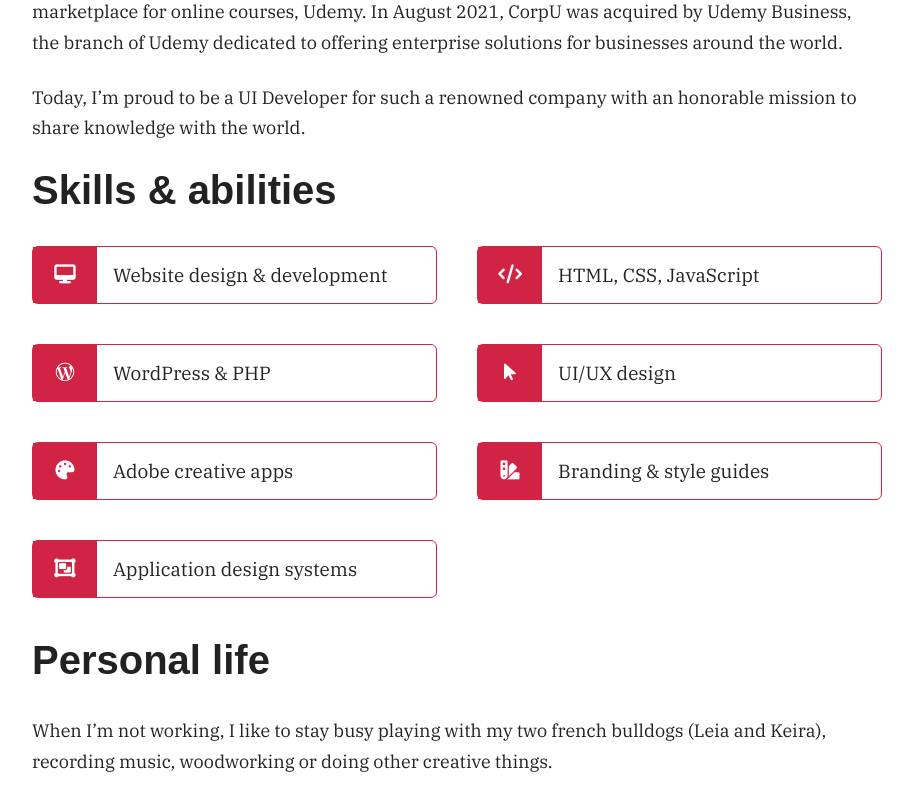
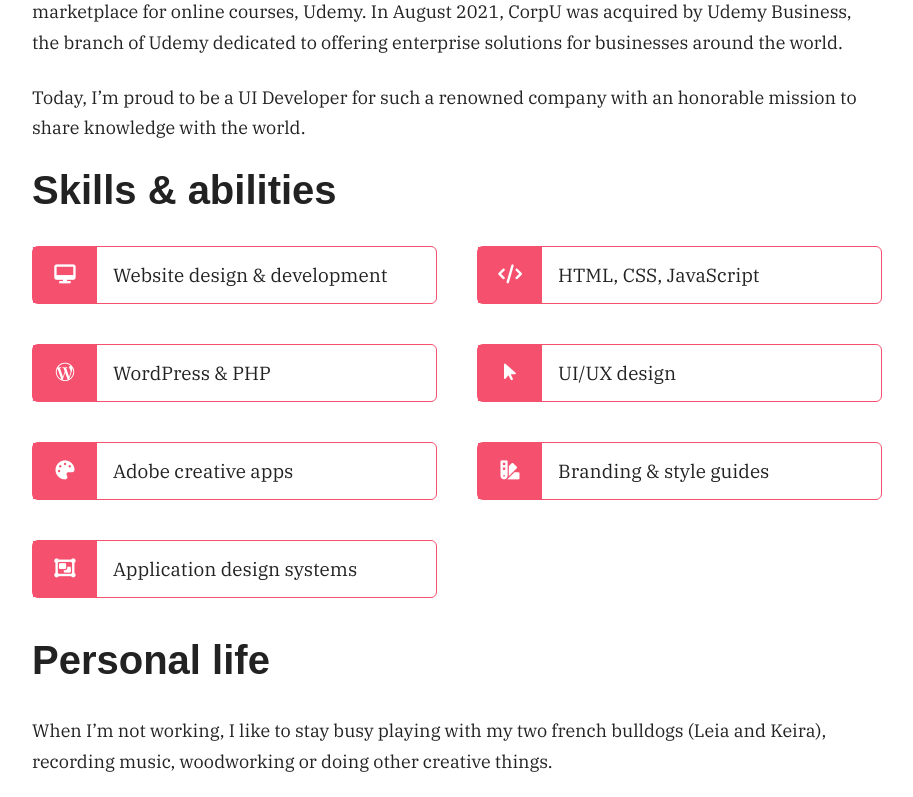
Before and after one commit to tylerwoodcook/linepup_com, a PHP site: page /default.php in a window 1280 px wide. Shown: the part 1421-2218 px from the top of the page, without its empty margins (183-1096 px from the left). Run offline with PHP 8.4, Linux system fonts and the light colour scheme; some libraries are stand-ins or nearby versions; some web fonts are replaced.

Commit message:
Update styles.css

```diff
--- a/assets/styles.css
+++ b/assets/styles.css
@@ -70,7 +70,7 @@ a {
   font-size: 19px;
 }
 .dark-theme-links {
-  color: #F95D79;
+  color: #F5516F;
 }
 
 @media screen and (max-width: 600px) {
@@ -178,11 +178,11 @@ div.section {
 .skill-container {
   display: flex;
   align-items: center;
-  border: 1px solid #D12343;
+  border: 1px solid #F5516F;
   border-radius: 6px;
 }
 .skill-icon {
-  background-color: #D12343;
+  background-color: #F5516F;
   font-size: 19px;
   color: #fff;
   display: flex;
```
